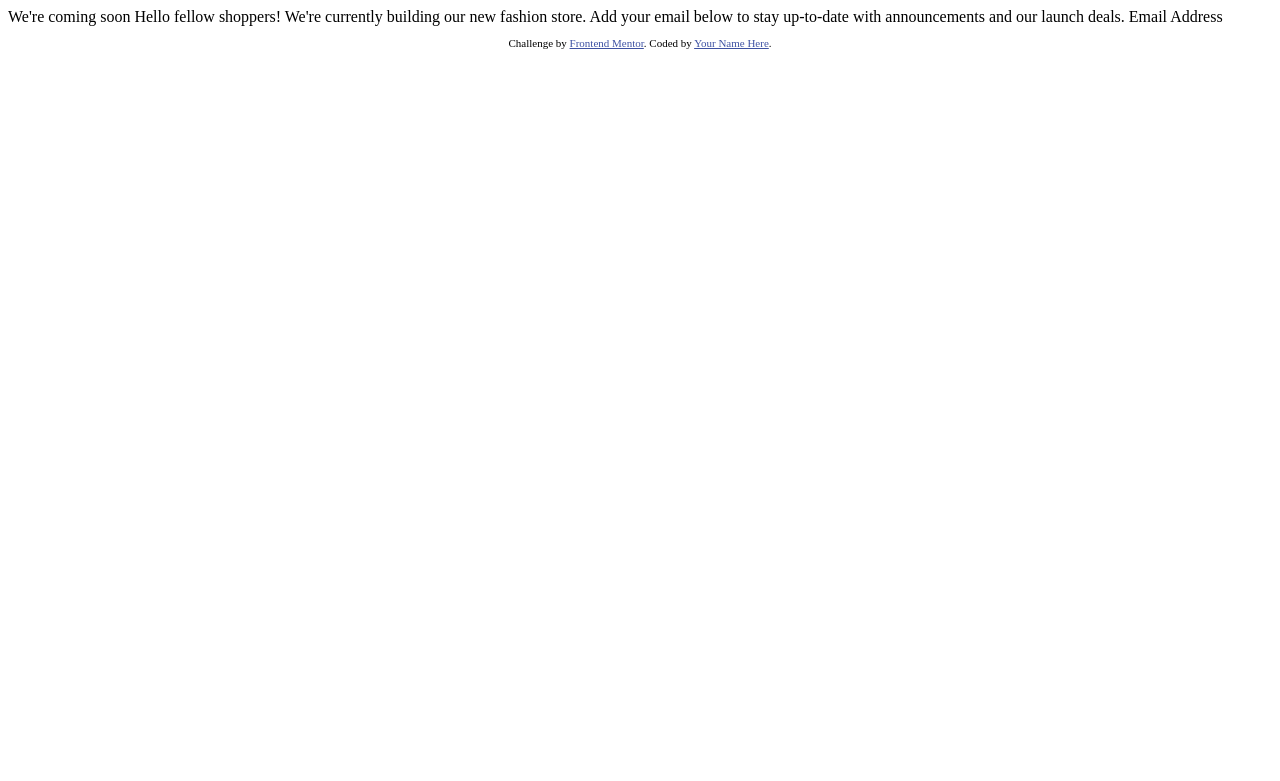
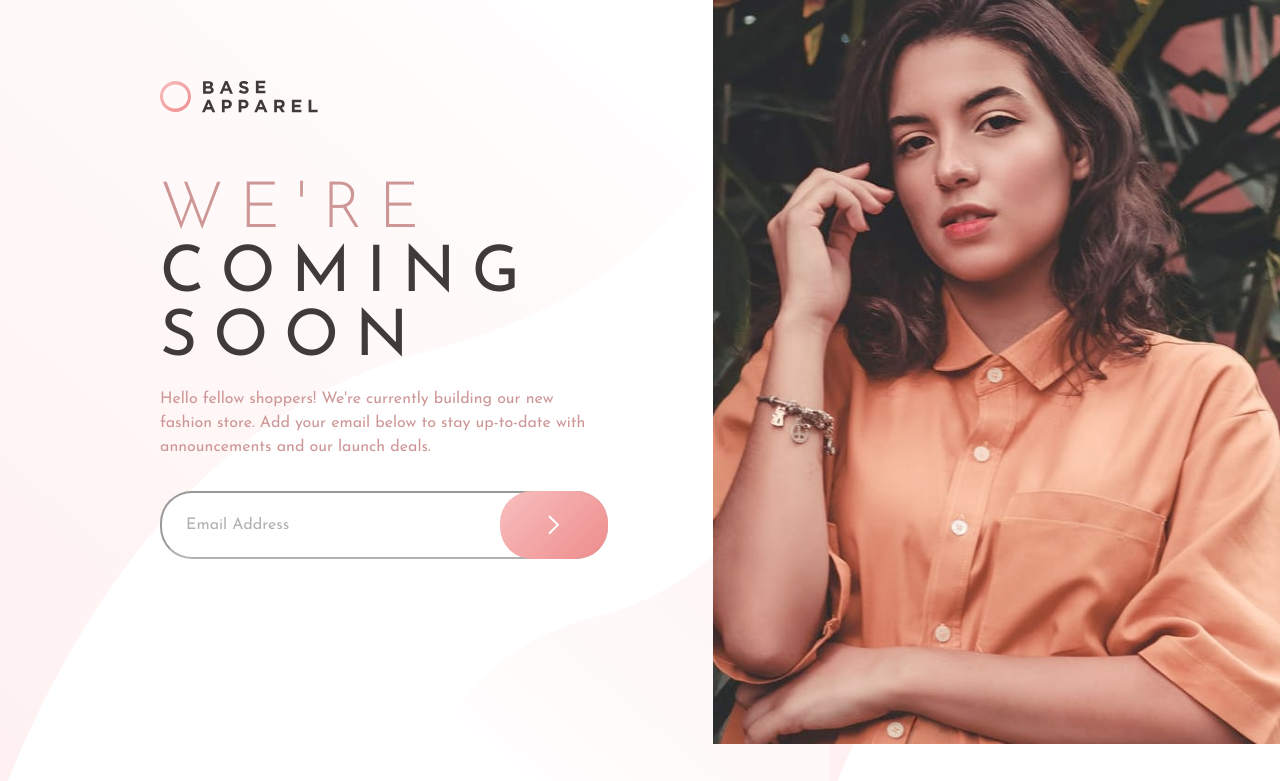
Before and after one commit to fernandoAPG/Base-Apparel-coming-soon-page, a plain HTML site: page index.html in a window 1280 px wide. Drawn offline with Linux system fonts and the light colour scheme.

Commit message:
Add files via upload

```diff
--- a/index.html
+++ b/index.html
@@ -1,33 +1,33 @@
-<!DOCTYPE html>
+<!DOCTYPE html
 <html lang="en">
 <head>
-  <meta charset="UTF-8">
-  <meta name="viewport" content="width=device-width, initial-scale=1.0"> <!-- displays site properly based on user's device -->
-
-  <link rel="icon" type="image/png" sizes="32x32" href="./images/favicon-32x32.png">
-
-  <title>Frontend Mentor | Base Apparel coming soon page</title>
-
-  <!-- Feel free to remove these styles or customise in your own stylesheet 👍 -->
-  <style>
-    .attribution { font-size: 11px; text-align: center; }
-    .attribution a { color: hsl(228, 45%, 44%); }
-  </style>
+    <meta charset="UTF-8">
+    <meta http-equiv="X-UA-Compatible" content="IE=edge">
+    <meta name="viewport" content="width=device-width, initial-scale=1.0">
+    <link rel="icon" href="images/favicon-32x32.png">
+    <link rel="stylesheet" href="style.css">
+    <title>Base Apparel coming soon page</title>
 </head>
 <body>
-
-  We're coming soon
-
-  Hello fellow shoppers! We're currently building our new fashion store.
-  Add your email below to stay up-to-date with announcements and our launch deals.
-
-  Email Address
-
-  <footer>
-    <p class="attribution">
-      Challenge by <a href="https://www.frontendmentor.io?ref=challenge" target="_blank">Frontend Mentor</a>.
-      Coded by <a href="#">Your Name Here</a>.
-    </p>
-  </footer>
+    <div class="all">
+        <div class="container">
+        <div class="titles">
+            <img src="images/logo.svg" alt="logo">
+        </div>
+        <div class="text">
+            <h1><span>WE'RE</span> COMING SOON</h1>
+            <p>Hello fellow shoppers! We're currently building our new fashion store.
+                Add your email below to stay up-to-date with announcements and our launch deals.</p>
+        <form action="" method="post" class="form">
+            <input type="email" placeholder="Email Address" id="email">
+            <img src="images/icon-error.svg" alt="icon-error" id="icon-error">
+            <button type="button"><img src="images/icon-arrow.svg" alt="icon-arrow" id="submit"></button>
+        </form>
+        </div>
+        <p id="valid"></p>
+    </div>
+            <img src="images/hero-desktop.jpg" alt="hero-desktop" class="main-image">
+    </div>
+    <script src="script.js"></script>
 </body>
 </html>
```
